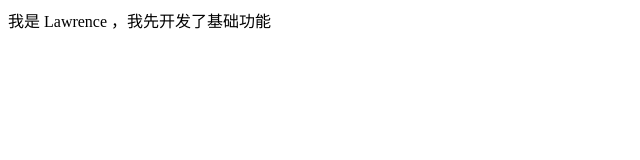
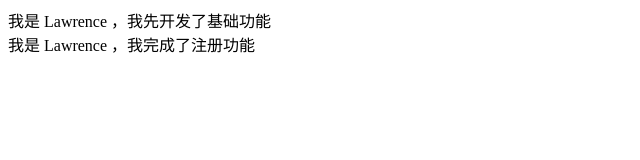
Before and after one commit to sharon217/my-repository, a plain HTML site: page index.html in a window 1280 px wide. Shown: the whole page, without its empty margins (0-640 px from the left). Drawn offline with Linux system fonts and the light colour scheme.

Commit message:
Lawrence完成的注册功能

```diff
--- a/index.html
+++ b/index.html
@@ -9,5 +9,8 @@
   <body>
 
     <div>我是 Lawrence ，我先开发了基础功能</div>
+
+    <div>我是 Lawrence ，我完成了注册功能</div>
+
   </body>
 </html>
```
